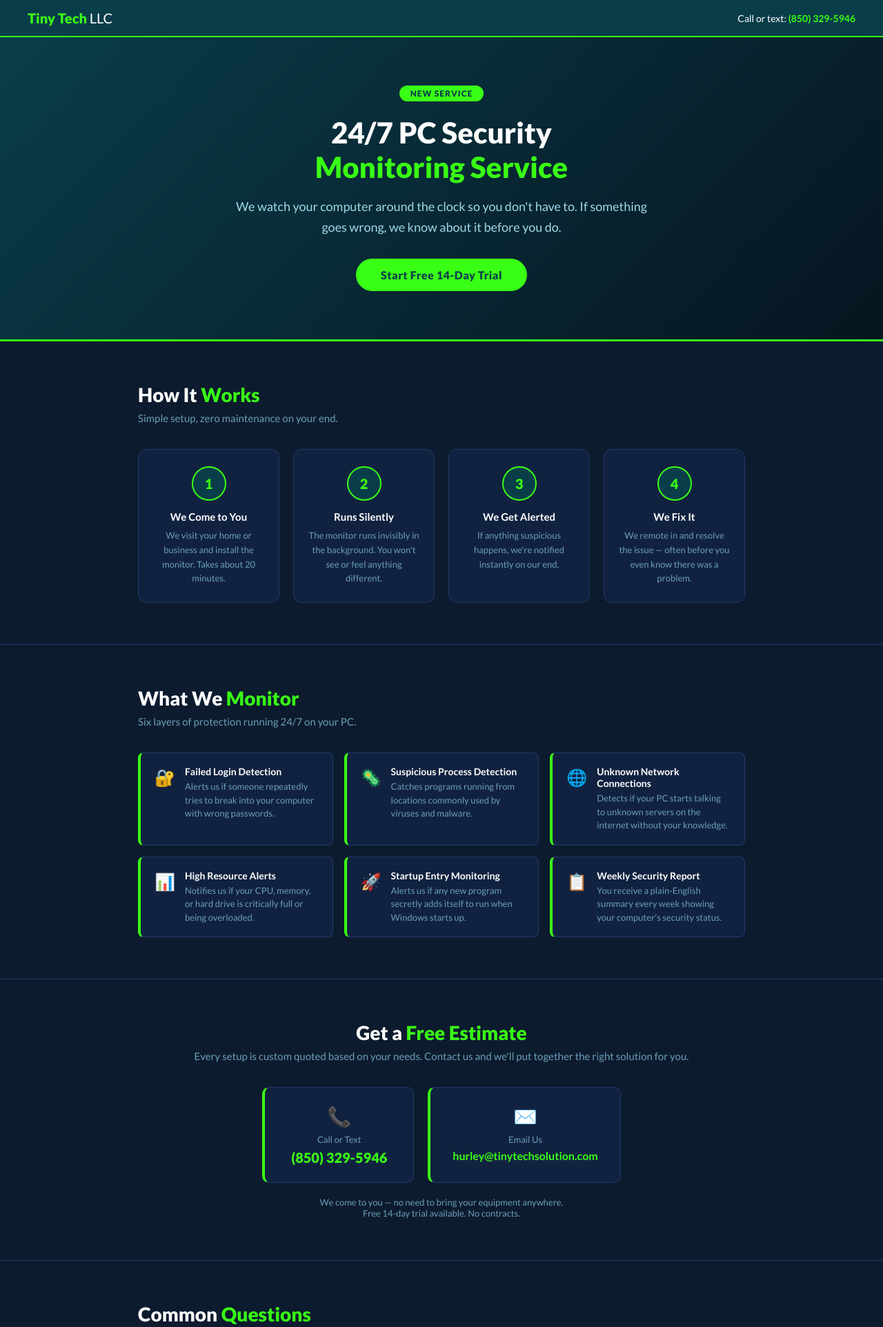
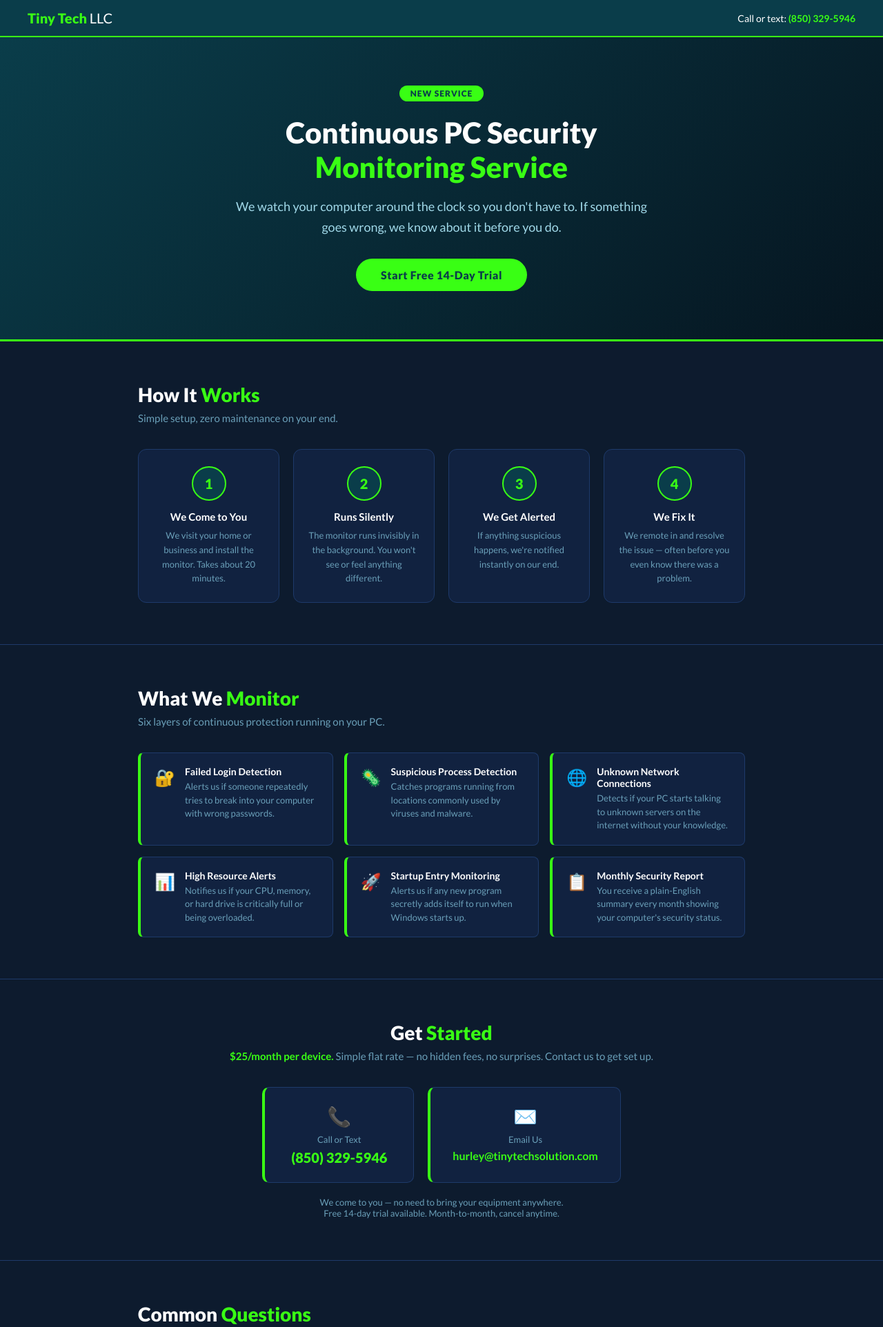
Before and after one commit to tinytechllc09-del/tinytech-monitor-page, a Flask app: page / in a window 1280 px wide. Shown: the top 1924 px of the page at 69% size. Run offline with Flask 3, Linux system fonts and the light colour scheme.

Commit message:
Fix website copy to match service agreement terms
- Remove "24/7" claims — replaced with "Continuous" to match agreement
- Weekly → Monthly security report (matches agreement)
- Add flat rate pricing ($25/mo per device) — removes friction
- "No contracts" → "Month-to-month, cancel anytime"
- FAQ cancellation updated to match 30-day notice + 5 business day removal

Co-Authored-By: Claude Sonnet 4.6 <noreply@anthropic.com>

```diff
--- a/templates/index.html
+++ b/templates/index.html
@@ -3,7 +3,7 @@
 <head>
     <meta charset="UTF-8">
     <meta name="viewport" content="width=device-width, initial-scale=1.0">
-    <title>PC Security Monitoring — Tiny Tech LLC</title>
+    <title>PC Security Monitoring — $25/mo — Tiny Tech LLC</title>
     <link href="https://fonts.googleapis.com/css2?family=Lato:wght@400;700;900&display=swap" rel="stylesheet">
     <style>
         * { margin: 0; padding: 0; box-sizing: border-box; }
@@ -370,7 +370,7 @@
 <!-- HERO -->
 <div class="hero">
     <div class="hero-badge">New Service</div>
-    <h1>24/7 PC Security<br><span>Monitoring Service</span></h1>
+    <h1>Continuous PC Security<br><span>Monitoring Service</span></h1>
     <p>We watch your computer around the clock so you don't have to. If something goes wrong, we know about it before you do.</p>
     <a href="#estimate" class="hero-btn">Start Free 14-Day Trial</a>
 </div>
@@ -408,7 +408,7 @@
 <!-- WHAT WE MONITOR -->
 <div class="section">
     <div class="section-title">What We <span>Monitor</span></div>
-    <div class="section-sub">Six layers of protection running 24/7 on your PC.</div>
+    <div class="section-sub">Six layers of continuous protection running on your PC.</div>
     <div class="features">
         <div class="feature">
             <div class="feature-icon">🔐</div>
@@ -448,8 +448,8 @@
         <div class="feature">
             <div class="feature-icon">📋</div>
             <div>
-                <h3>Weekly Security Report</h3>
-                <p>You receive a plain-English summary every week showing your computer's security status.</p>
+                <h3>Monthly Security Report</h3>
+                <p>You receive a plain-English summary every month showing your computer's security status.</p>
             </div>
         </div>
     </div>
@@ -459,8 +459,8 @@
 
 <!-- FREE ESTIMATE -->
 <div class="section" style="text-align:center;">
-    <div id="estimate" class="section-title">Get a <span>Free Estimate</span></div>
-    <div class="section-sub">Every setup is custom quoted based on your needs. Contact us and we'll put together the right solution for you.</div>
+    <div id="estimate" class="section-title">Get <span>Started</span></div>
+    <div class="section-sub"><strong style="color:#39ff14;">$25/month per device.</strong> Simple flat rate — no hidden fees, no surprises. Contact us to get set up.</div>
     <div style="display:flex; flex-wrap:wrap; justify-content:center; gap:20px; margin-top:10px;">
         <div style="background:#112240; border:1px solid #1e3a6a; border-left:4px solid #39ff14; border-radius:10px; padding:24px 32px; text-align:center; min-width:220px;">
             <div style="font-size:28px; margin-bottom:8px;">📞</div>
@@ -473,7 +473,7 @@
             <a href="mailto:hurley@tinytechsolution.com" style="font-size:16px; font-weight:700; color:#39ff14; text-decoration:none;">hurley@tinytechsolution.com</a>
         </div>
     </div>
-    <p style="margin-top:20px; font-size:13px; color:#6a9fb8;">We come to you — no need to bring your equipment anywhere.<br>Free 14-day trial available. No contracts.</p>
+    <p style="margin-top:20px; font-size:13px; color:#6a9fb8;">We come to you — no need to bring your equipment anywhere.<br>Free 14-day trial available. Month-to-month, cancel anytime.</p>
 </div>
 
 <hr class="divider">
@@ -505,7 +505,7 @@
         </div>
         <div class="faq-item">
             <h3>Can I cancel anytime?</h3>
-            <p>Yes — no contracts, no cancellation fees. Just let us know and we'll remove the monitor the same day.</p>
+            <p>Yes — month-to-month, no cancellation fees. Just give us 30 days written notice and we'll remotely remove the monitor within 5 business days.</p>
         </div>
     </div>
 </div>
```
